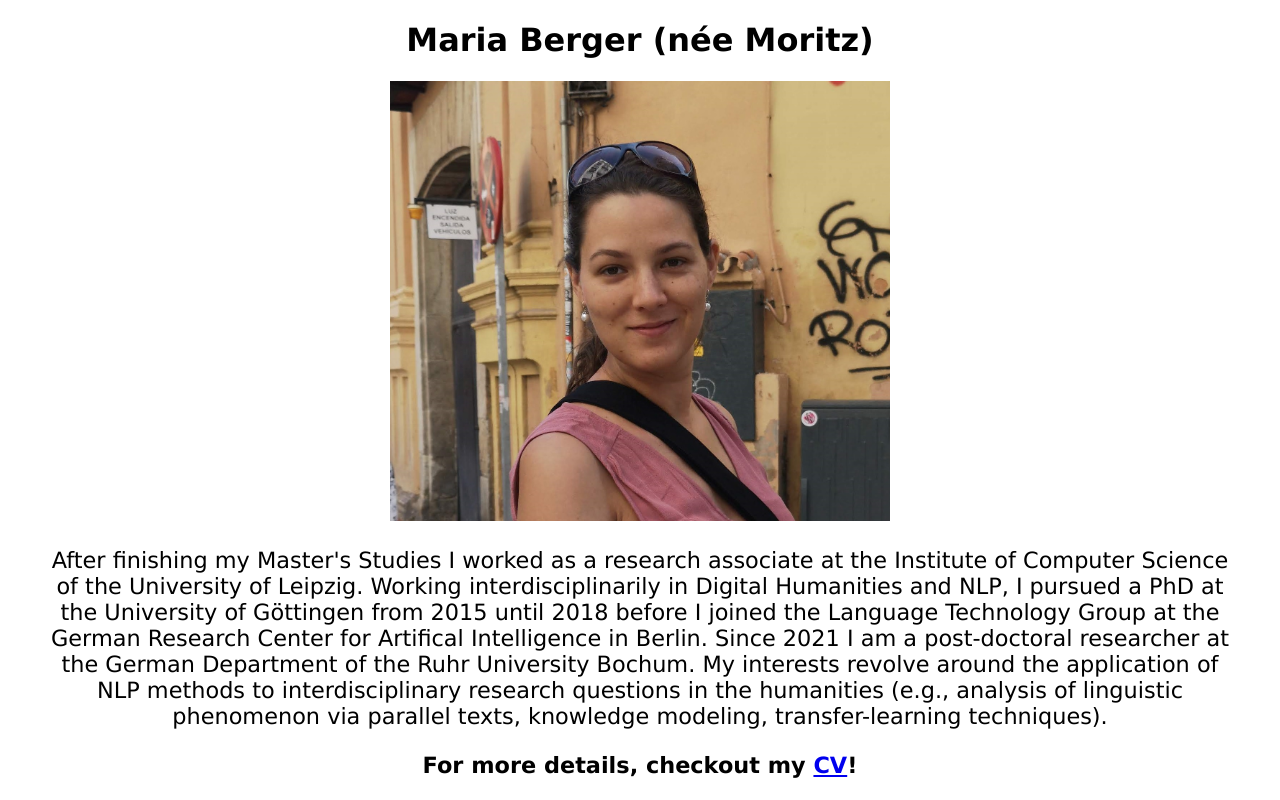
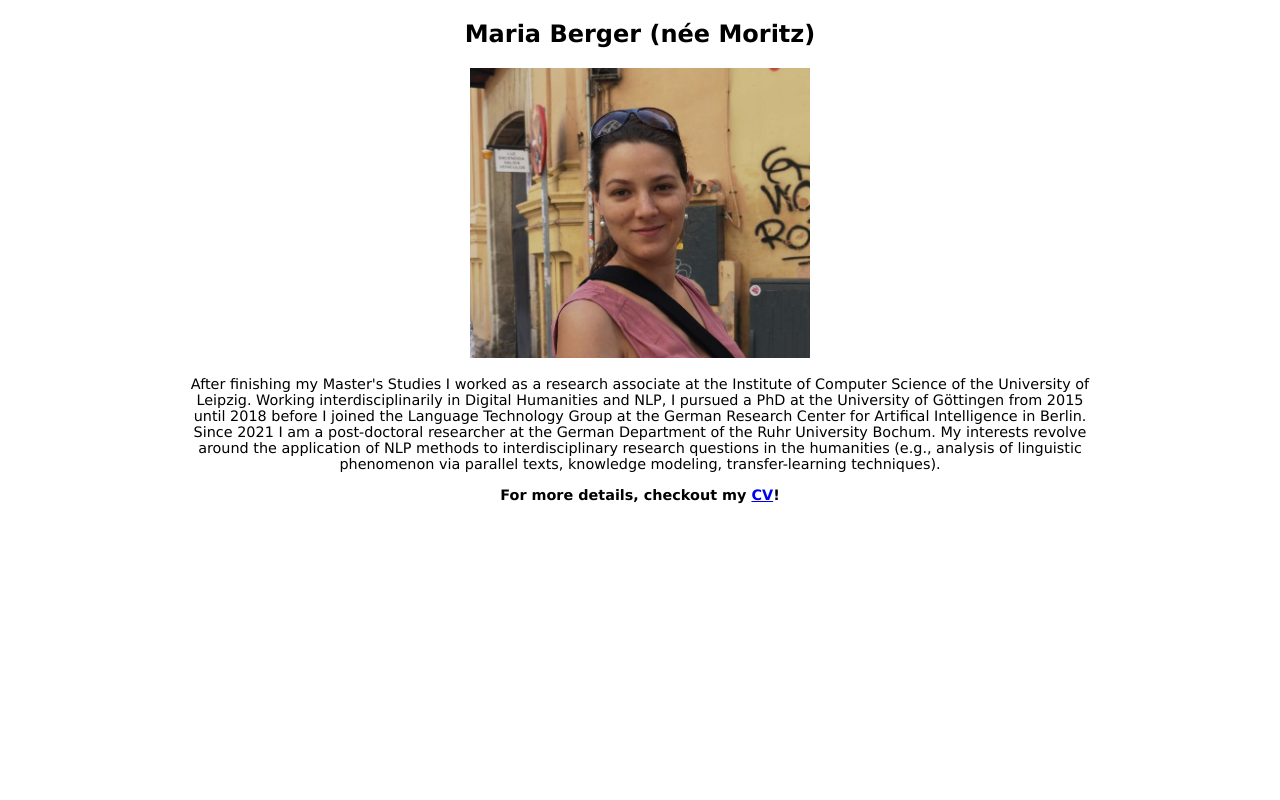
Before and after one commit to mariamoritz/mariamoritz.github.io, a plain HTML site: page index.html in a window 1280 px wide. Drawn offline with Linux system fonts and the light colour scheme.

Commit message:
updated index.html

```diff
--- a/index.html
+++ b/index.html
@@ -3,18 +3,18 @@
     <head>
         <title>Maria Berger</title>
         <style>
-        div.textbox{max-width: 1200px;
+        div.textbox{max-width: 900px;
                     margin: auto;
                     font-family:verdana, sans-serif;}
-        p {font-size: 1.4em; font-family:verdana, sans-serif;}
-        h1 {font-family:verdana, sans-serif;}
+        p {font-size: .9em; font-family:verdana, sans-serif;}
+        h2 {font-family:verdana, sans-serif;}
         </style>
     </head>
     <body>
 
         <center>
-            <h1>Maria Berger (n&#233;e Moritz)</h1>
-            <img src="mb_2019.jpg" width="500" height="440">
+            <h2>Maria Berger (n&#233;e Moritz)</h2>
+            <img src="mb_2019.jpg" width="340" height="290">
             <div class="textbox">
             <p>After finishing my Master's Studies I worked as a research associate at the Institute of Computer Science of the University of Leipzig.
             Working interdisciplinarily in Digital Humanities and NLP, I pursued a PhD at the University of G&ouml;ttingen from 2015 until 2018 before I joined the Language
```
